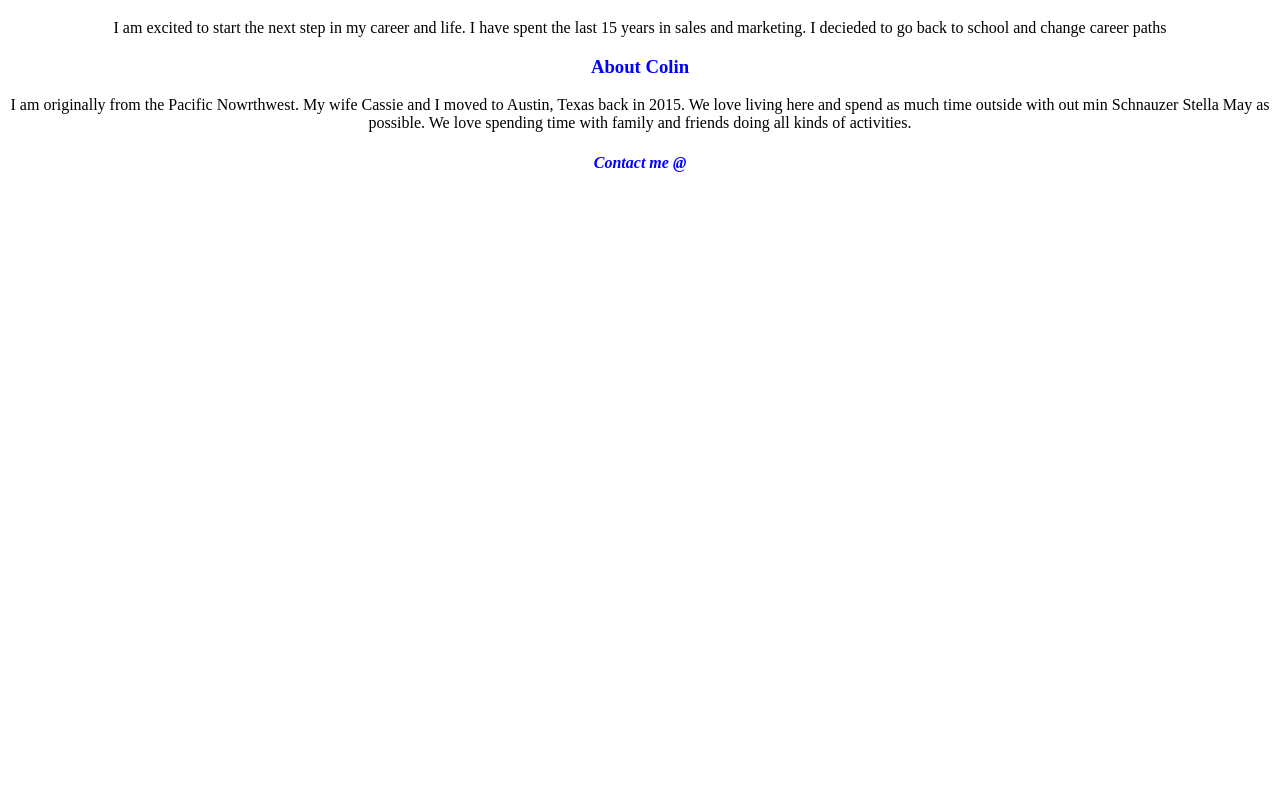
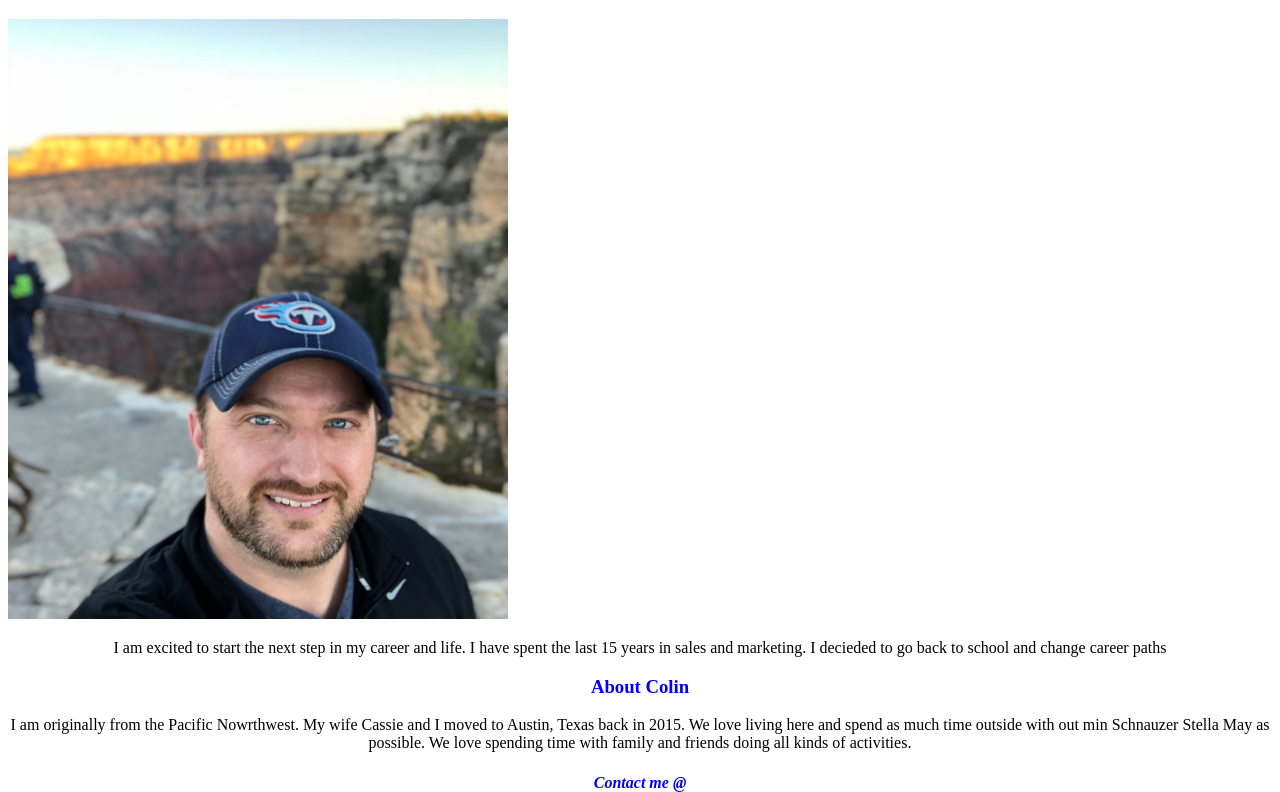
Before and after one commit to cbauer14/Colin-Thinkful, a plain HTML site: page index.html in a window 1280 px wide. Shown: the part 87-879 px from the top of the page. Before the commit the page ends 800 px from the top, so only its background shows below. Drawn offline with Linux system fonts and the light colour scheme.

Commit message:
style.css

```diff
--- a/index.html
+++ b/index.html
@@ -21,6 +21,8 @@
   <script src="https://replit.com/public/js/replit-badge-v2.js" theme="dark" position="bottom-right"></script>
   <h1>Colin Thinkful</h1>
 
+  <img src="Colin-GC.jpg" alt="Colin at Grand Canyon" width="500" height="600">
+
   <p>I am excited to start the next step in my career and life. I have spent the last 15 years in sales and marketing.
      I decieded to go back to school and change career paths</p>
 
```
